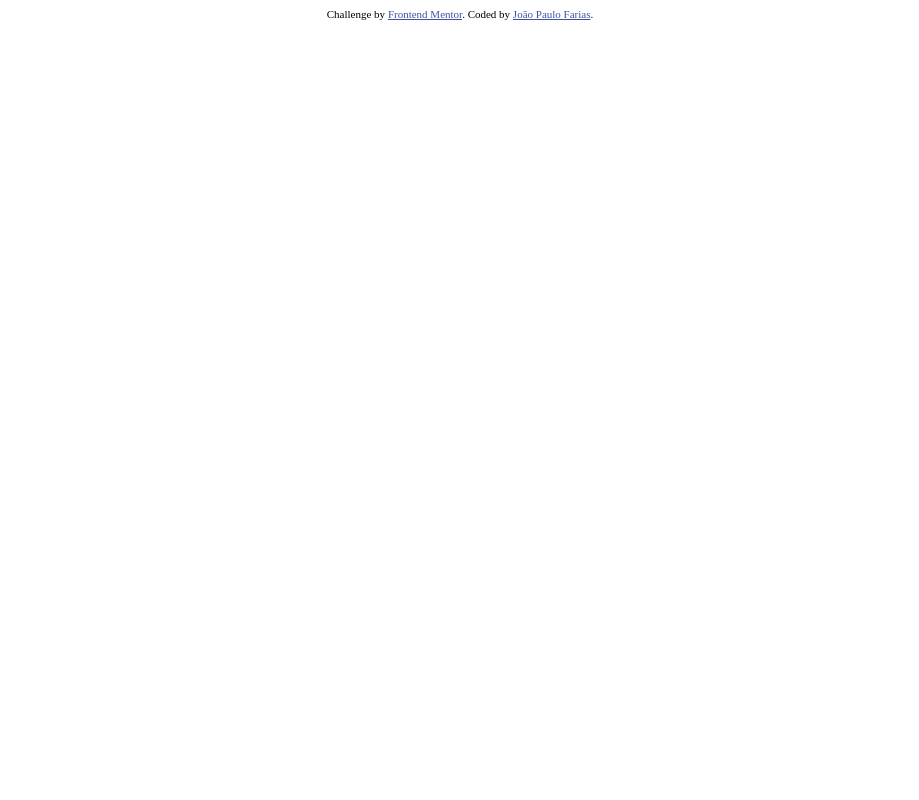
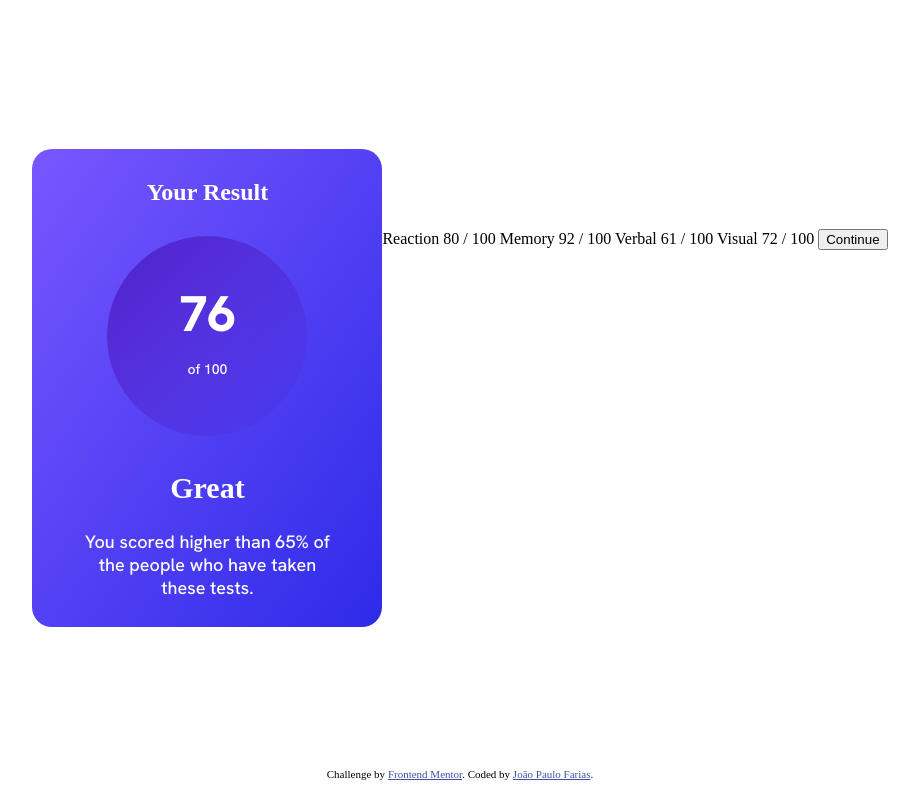
Before and after one commit to DevJpFarias/results-summary-html-css, a plain HTML site: page index.html in a window 1280 px wide. Shown: the whole page, without its empty margins (180-1099 px from the left). Drawn offline with Linux system fonts and the light colour scheme.

Commit message:
container result in progress

```diff
--- a/index.html
+++ b/index.html
@@ -13,9 +13,49 @@
     .attribution { font-size: 11px; text-align: center; }
     .attribution a { color: hsl(228, 45%, 44%); }
   </style>
+
+  <link href="https://fonts.googleapis.com/css2?family=Hanken+Grotesk:wght@500;700;800&display=swap" rel="stylesheet">
+
+  <link rel="stylesheet" href="styles/global.css">
+  <link rel="stylesheet" href="styles/result.css">
+  <link rel="stylesheet" href="styles/summary.css">
 </head>
 <body>
+  <div class="container">
+    <div class="grid-container">
+      <div class="result">
+        <h1>Your Result</h1>
 
+        <div class="circle">
+          <span>76</span>
+          <p>of 100</p>
+        </div>
+
+        <div class="message-div">
+          <h2>Great</h2>
+          <p>You scored higher than 65% of the people who have taken these tests.</p>
+        </div>
+      </div>
+
+      <div class="summary">
+        <h1>Summary</h1>
+
+        Reaction
+        80 / 100
+
+        Memory
+        92 / 100
+
+        Verbal
+        61 / 100
+
+        Visual
+        72 / 100
+
+        <button>Continue</button>
+      </div>
+    </div>
+  </div>
 
   <div class="attribution">
     Challenge by <a href="https://www.frontendmentor.io?ref=challenge" target="_blank">Frontend Mentor</a>.
--- /dev/null
+++ b/styles/global.css
@@ -0,0 +1,20 @@
+.container {
+  height: 95vh;
+
+  display: flex;
+  flex-direction: column;
+  align-items: center;
+  justify-content: center;
+}
+
+.grid-container {
+  display: grid;
+
+  grid-template-columns: auto auto;
+  grid-template-rows: auto;
+}
+
+p, span {
+  font-family: 'Hanken Grotesk', sans-serif;
+  font-size: 18px;
+}
--- /dev/null
+++ b/styles/result.css
@@ -0,0 +1,54 @@
+.result {
+  border-radius: 20px;
+  grid-column: span 1;
+
+  display: flex;
+  flex-direction: column;
+  align-items: center;
+  justify-content: center;
+
+  background-image: linear-gradient(to bottom right, hsl(252, 100%, 67%), hsl(241, 81%, 54%));
+}
+
+.result h1 {
+  margin: 30px 0;
+  font-size: 24px;
+}
+
+.circle {
+  height: 200px;
+  width: 200px;
+  border-radius: 50%;
+  background-image: linear-gradient(to bottom right, hsla(256, 72%, 46%, 1), hsla(241, 72%, 46%, 0));
+
+  display: flex;
+  flex-direction: column;
+  align-items: center;
+  justify-content: center;
+}
+
+h1, h2, span, p {
+  color: hsl(0, 0%, 100%);
+}
+
+.circle span {
+  font-size: 50px;
+  font-weight: 800;
+}
+
+.circle p {
+  font-size: 14px;
+}
+
+.message-div {
+  width: 250px;
+  text-align: center;
+
+  margin-top: 10px;
+  margin-bottom: 10px;
+  margin: 10px 50px;
+}
+
+.message-div h2 {
+  font-size: 30px;
+}
```
